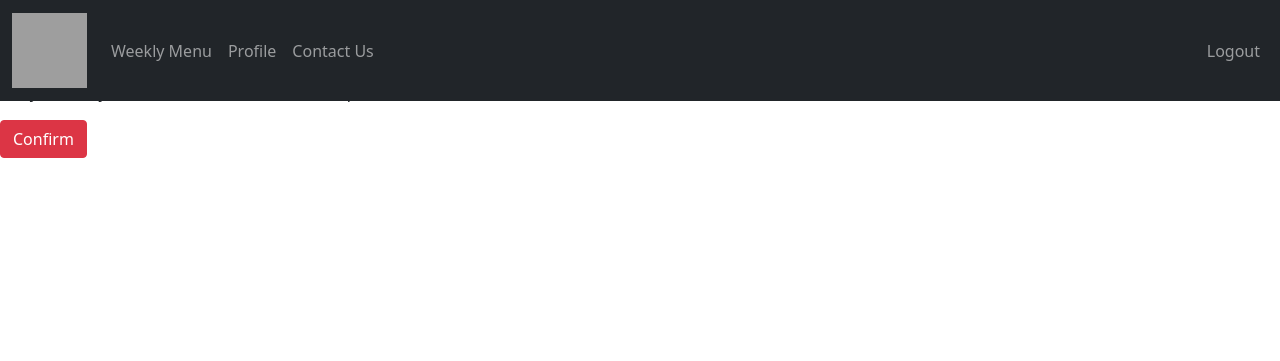
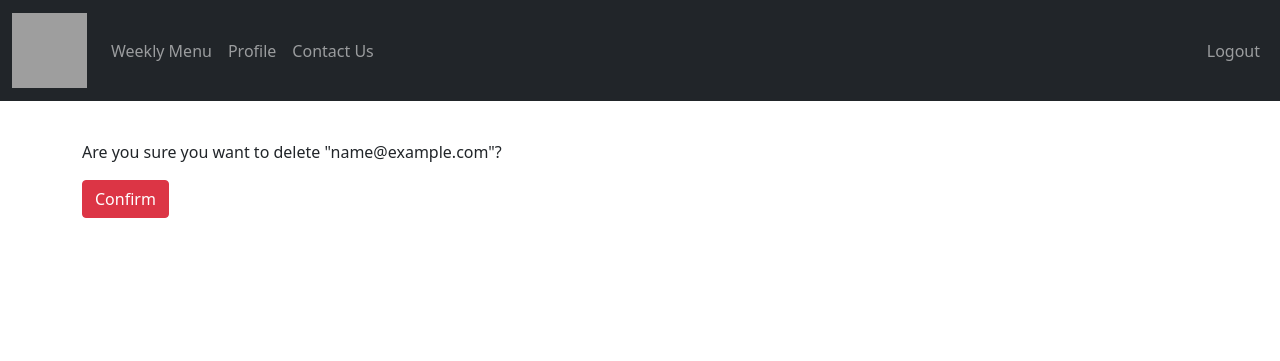
Before and after one commit to jmhubbard/Good_Life_Meal_Prep_Subscribers_Page, a Django app: page /accounts/delete_account/1/ in a window 1280 px wide. Shown: the top 361 px of the page. Run offline with Django 3.2, Linux system fonts and the light colour scheme; a user stored in the database is signed in; tables that the repository leaves empty hold one stand-in row (values such as "Sample post"); grey boxes are pictures that could not be loaded.

Commit message:
adds container and mb-3 classes instead of form-group

```diff
--- a/users/templates/users/user_confirm_delete.html
+++ b/users/templates/users/user_confirm_delete.html
@@ -2,11 +2,13 @@
 
 
 {% block content %}
-
-<div class="form-group">
-    <form method="post">{% csrf_token %}
+<div class="container" style="padding-top: 60px;">
+<div class="mb-3">
+    <form method="post">
+        {% csrf_token %}
         <p>Are you sure you want to delete "{{ object }}"?</p>
         <input type="submit" class="btn btn-danger" value="Confirm">
     </form>
 </div>
+</div>
 {% endblock %}
```
